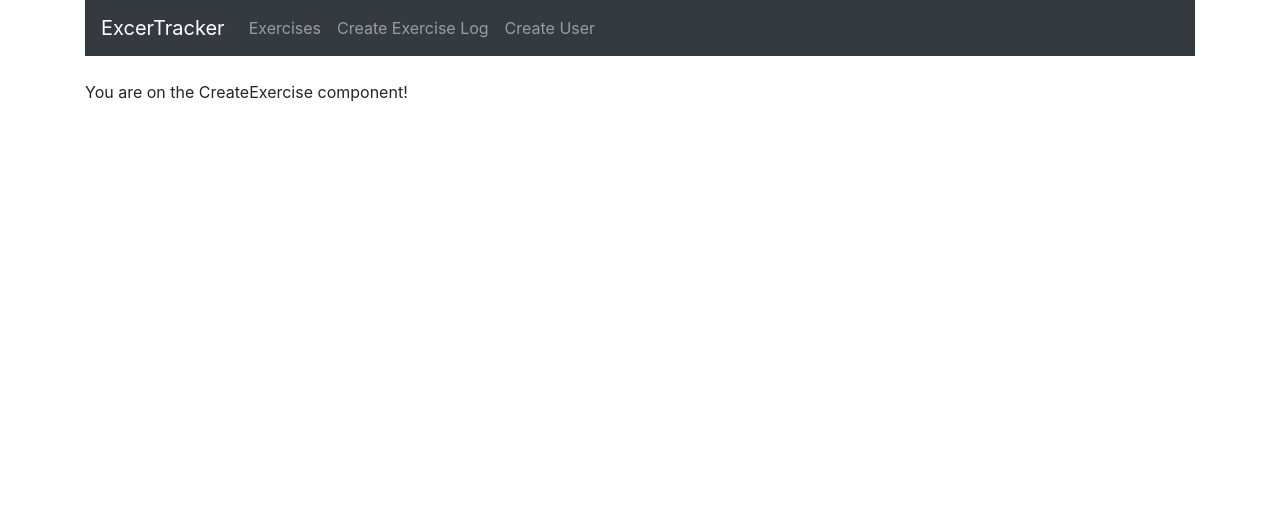
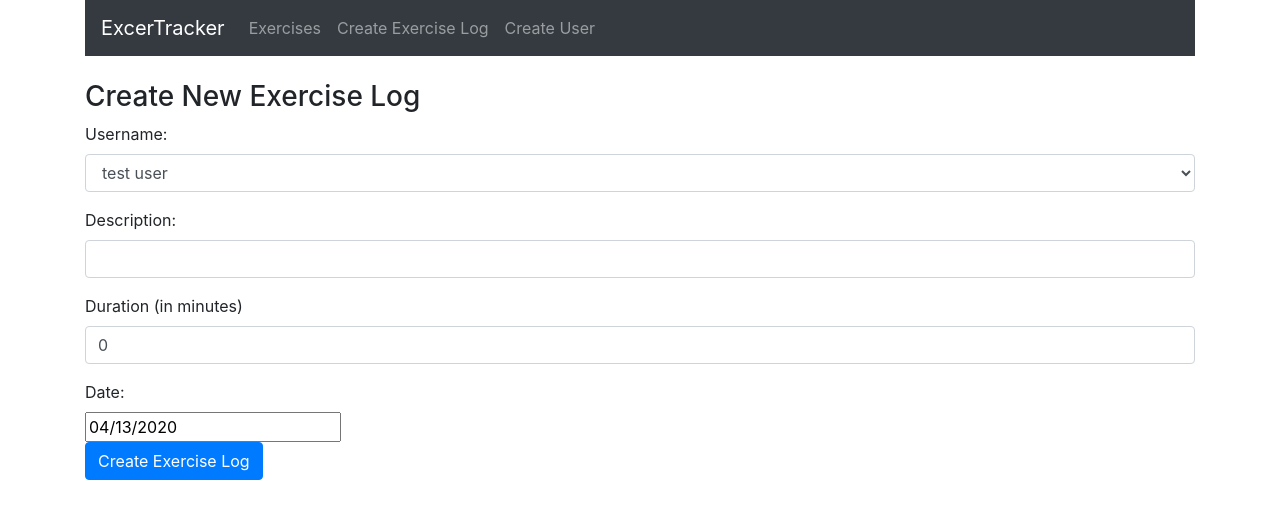
Before and after one commit to ryan258/mern-exercise-tracker, a React (Create React App) app: page /create in a window 1280 px wide. Shown: the top 518 px of the page. Built offline with nearby package versions, Linux system fonts and the light colour scheme; the HTML template or start-up script is replaced by a standard one.

Commit message:
Assemble the CreateExercise component.

```diff
--- a/package.json
+++ b/package.json
@@ -8,6 +8,7 @@
     "@testing-library/user-event": "^7.1.2",
     "bootstrap": "^4.4.1",
     "react": "^16.13.1",
+    "react-datepicker": "^2.14.1",
     "react-dom": "^16.13.1",
     "react-router-dom": "^5.1.2",
     "react-scripts": "3.4.1"
--- a/src/components/CreateExercise.js
+++ b/src/components/CreateExercise.js
@@ -1,10 +1,130 @@
 import React, { Component } from "react";
+import DatePicker from "react-datepicker";
+import "react-datepicker/dist/react-datepicker.css";
 
 export default class CreateExercise extends Component {
+  constructor(props) {
+    super(props);
+
+    // bind all the methods to this class
+    this.onChangeUsername = this.onChangeUsername.bind(this);
+    this.onChangeDescription = this.onChangeDescription.bind(this);
+    this.onChangeDuration = this.onChangeDuration.bind(this);
+    this.onChangeDate = this.onChangeDate.bind(this);
+    this.onSubmit = this.onSubmit.bind(this);
+
+    this.state = {
+      username: "",
+      description: "",
+      duration: 0,
+      date: new Date(),
+      users: [], // for a drop down menu to addociate a user with the exercise
+    };
+  }
+
+  componentDidMount() {
+    this.setState({
+      users: ["test user"],
+      username: "test user",
+    });
+  }
+
+  // here is where we add methods to update the state
+  onChangeUsername(e) {
+    this.setState({
+      username: e.target.value,
+    });
+  }
+  onChangeDescription(e) {
+    this.setState({
+      description: e.target.value,
+    });
+  }
+  onChangeDuration(e) {
+    this.setState({
+      duration: e.target.value,
+    });
+  }
+  onChangeDate(date) {
+    this.setState({
+      date: date.target.value,
+    });
+  }
+
+  onSubmit(e) {
+    e.preventDefault();
+
+    const exercise = {
+      username: this.state.username,
+      description: this.state.description,
+      duration: this.state.duration,
+      date: this.state.date,
+    };
+
+    console.log(exercise);
+
+    window.location = "/";
+  }
+
   render() {
     return (
       <div>
-        <p> You are on the CreateExercise component! </p>{" "}
+        <h3>Create New Exercise Log</h3>
+        <form onSubmit={this.onSubmit}>
+          <div className="form-group">
+            <label>Username: </label>
+            <select
+              ref="userInput"
+              required
+              className="form-control"
+              value={this.state.username}
+              onChange={this.onChangeUsername}
+            >
+              {this.state.users.map(function (user) {
+                return (
+                  <option key={user} value={user}>
+                    {user}
+                  </option>
+                );
+              })}
+            </select>
+          </div>
+          <div className="form-group">
+            <label>Description: </label>
+            <input
+              type="text"
+              required
+              className="form-control"
+              value={this.state.description}
+              onChange={this.onChangeDescription}
+            />
+          </div>
+          <div className="form-group">
+            <label>Duration (in minutes)</label>
+            <input
+              type="text"
+              className="form-control"
+              value={this.state.duration}
+              onChange={this.onChangeDuration}
+            />
+          </div>
+          <div className="form-gro">
+            <label>Date: </label>
+            <div>
+              <DatePicker
+                selected={this.state.date}
+                onChange={this.onChangeDate}
+              />
+            </div>
+          </div>
+          <div className="form-group">
+            <input
+              type="submit"
+              value="Create Exercise Log"
+              className="btn btn-primary"
+            />
+          </div>
+        </form>
       </div>
     );
   }
```
Also changed, not shown: public/manifest.json.
